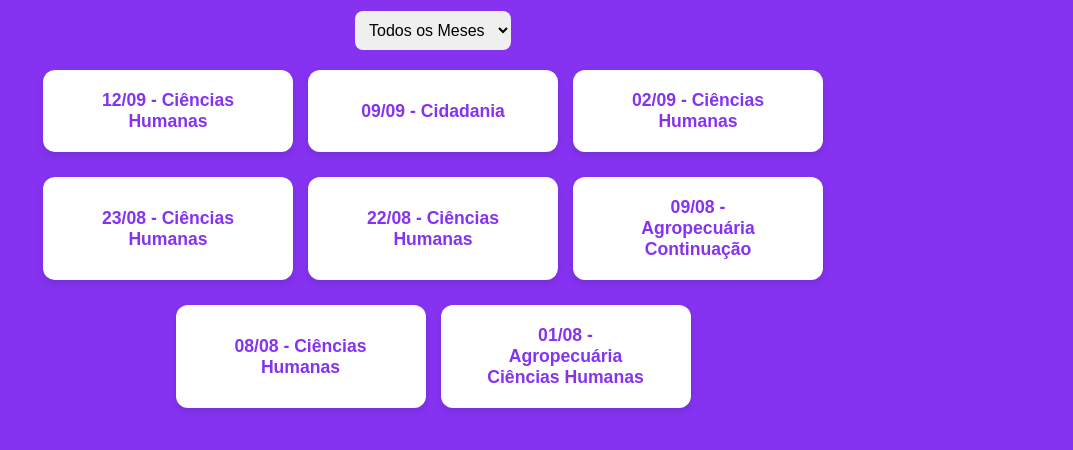
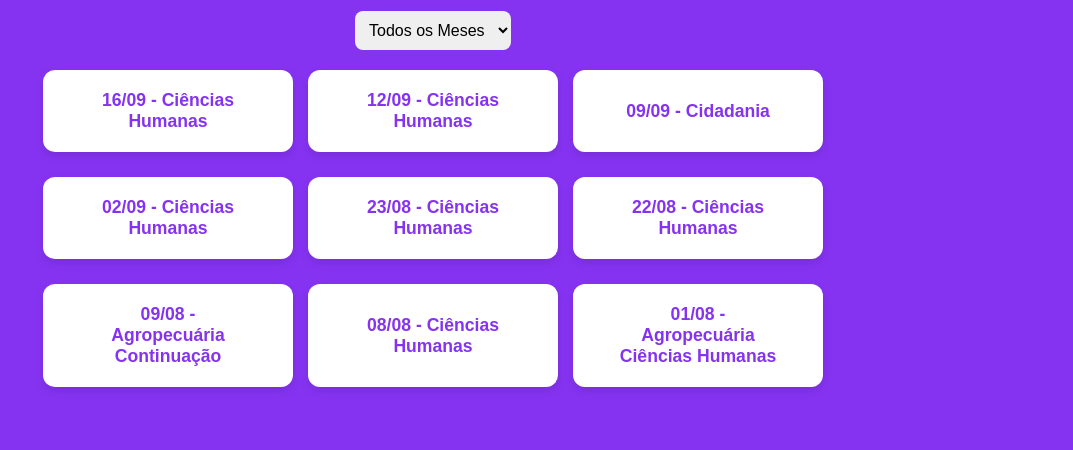
Before and after one commit to StudyTask-ai/CIENCIAS-HUMANAS-, a plain HTML site: page index.html in a window 1280 px wide. Shown: the part 180-630 px from the top of the page, without its empty margins (207-1280 px from the left). Drawn offline with Linux system fonts and the light colour scheme.

Commit message:
Update index.html

```diff
--- a/index.html
+++ b/index.html
@@ -197,6 +197,10 @@
         </div>
 
         <div class="buttons-wrapper">
+            <!-- Novo botão adicionado no início -->
+            <button class="button medium normal" data-month="09" onclick="window.location.href='https://studytask-ai.github.io/16-09-CI-NCIAS-HUMANAS-/'">
+                16/09 - Ciências Humanas
+            </button>
             <button class="button medium normal" data-month="09" onclick="window.location.href='https://studytask-ai.github.io/12-09-CI-NCIAS-HUMANAS-/'">
                 12/09 - Ciências Humanas
             </button>
```
